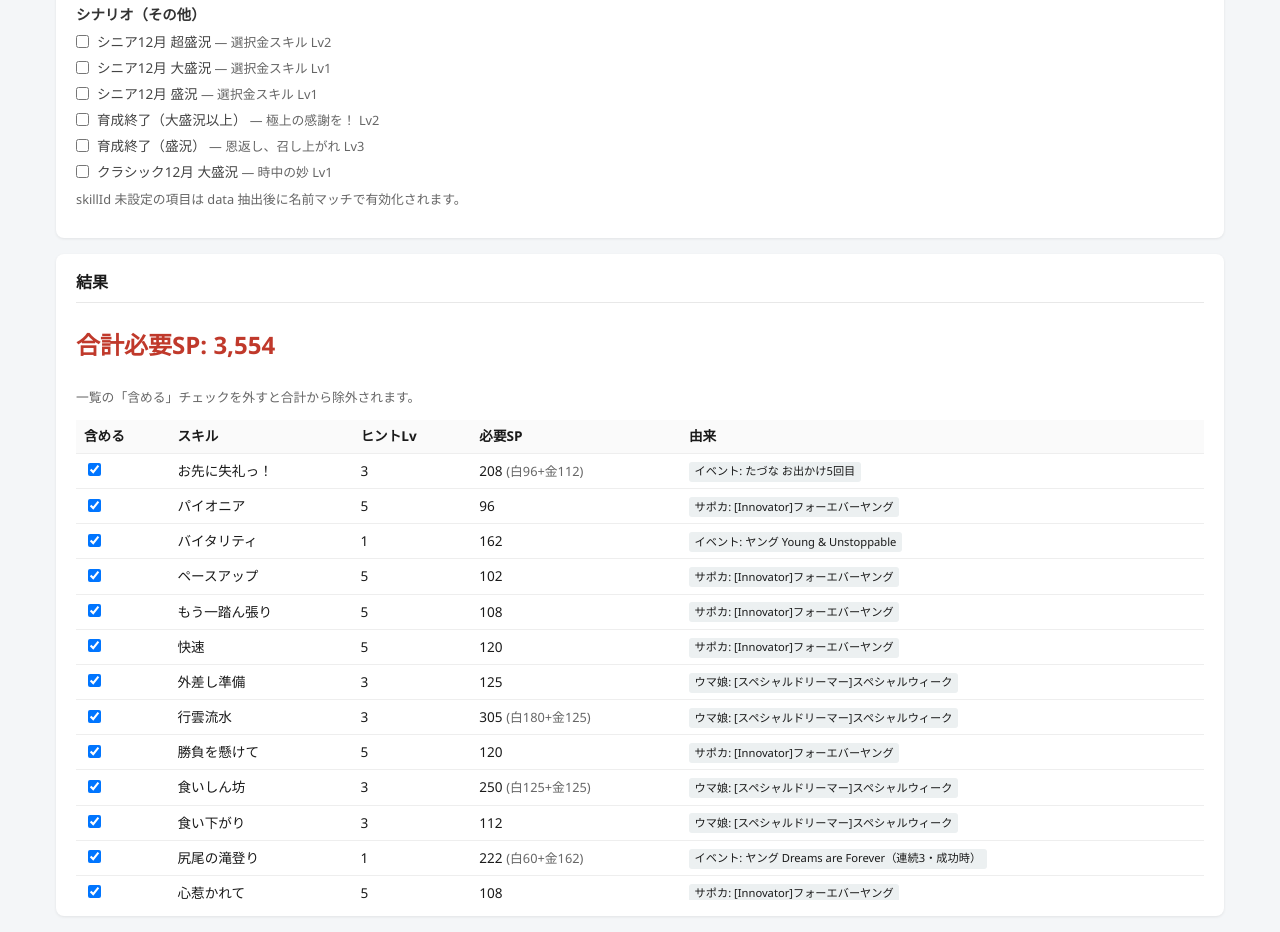
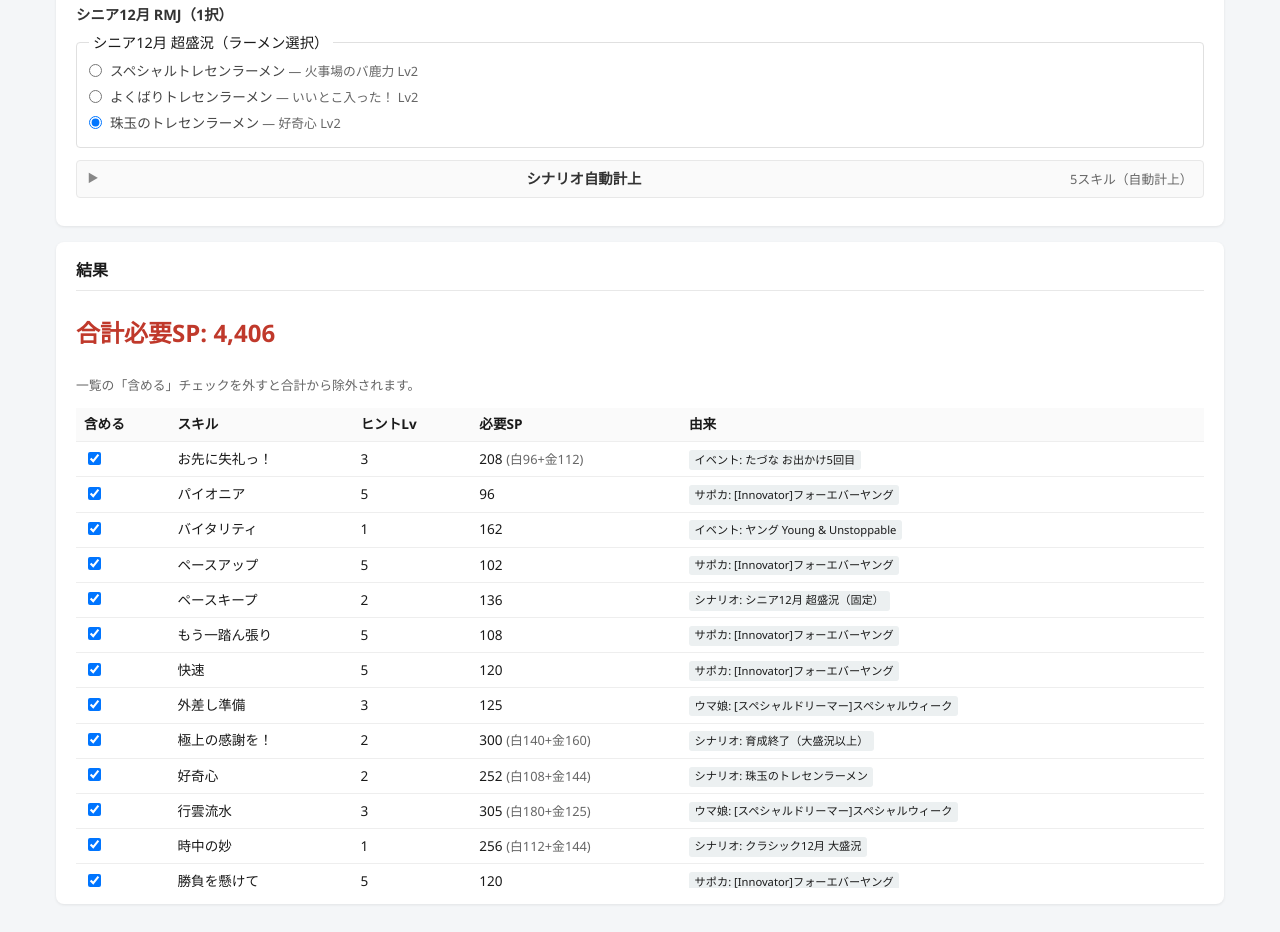
Before and after one commit to Tsuyuchan-jp/umamusume-sp-calc, a website with bundled scripts: page app/index.html in a window 1280 px wide. Shown: the part 1239-2171 px from the top of the page. Built offline with nearby package versions, Linux system fonts and the light colour scheme.

Commit message:
feat: シナリオRMJを自動計上とラーメン3択ラジオに刷新
Co-authored-by: Cursor <cursoragent@cursor.com>

```diff
--- a/app/index.html
+++ b/app/index.html
@@ -105,11 +105,15 @@
         </p>
         <h3 class="subsection-title">シナリオリンク（1択）</h3>
         <div id="scenario-link" class="event-section"></div>
-        <h3 class="subsection-title">シナリオ（その他）</h3>
-        <div id="scenario-checks"></div>
-        <p class="hint" style="margin-top: 0.5rem">
-          skillId 未設定の項目は data 抽出後に名前マッチで有効化されます。
-        </p>
+        <h3 class="subsection-title">シニア12月 RMJ（1択）</h3>
+        <div id="scenario-senior-rmj" class="event-section"></div>
+        <details id="scenario-auto-collapse" class="collapse-section">
+          <summary class="collapse-summary">
+            <span>シナリオ自動計上</span>
+            <span id="scenario-auto-summary" class="collapse-meta"></span>
+          </summary>
+          <div id="scenario-auto" class="event-section collapse-body"></div>
+        </details>
       </section>
 
       <section class="panel">
--- a/app/js/aggregate.js
+++ b/app/js/aggregate.js
@@ -45,7 +45,8 @@ function appendEventSkills(hintEntries, skills, label, nameToId) {
  * @param {number} params.inheritBaseSp default 200
  * @param {Set<string>} [params.enabledEventIds] selection=toggle 用（後方互換）
  * @param {Record<string, string|null>} [params.eventChoiceIds] selection=single の選択
- * @param {Set<string>} params.enabledScenarioEntryIds
+ * @param {Set<string>} params.enabledScenarioEntryIds シナリオリンク選択 ID
+ * @param {string} [params.seniorRmjChoiceId] シニア12月ラーメン選択
  */
 export function buildSkillPlan(params) {
   const skillById = new Map(params.skills.map((s) => [s.id, s]));
@@ -123,14 +124,8 @@ export function buildSkillPlan(params) {
     });
   }
 
-  // シナリオその他（RMJ・終了・クラシック）
-  const scenarioOther = [
-    ...(params.scenario.rmjSkills || []),
-    ...(params.scenario.endSkills || []),
-    ...(params.scenario.classicRmj || []),
-  ];
-  for (const entry of scenarioOther) {
-    if (!params.enabledScenarioEntryIds.has(entry.id)) continue;
+  // シナリオ自動計上（ガチ想定: クラシック大盛況・超盛況固定・育成終了）
+  for (const entry of params.scenario.scenarioAutoSkills || []) {
     for (const sk of entry.skills || []) {
       const skillId = sk.skillId ?? nameToId.get(sk.skillName);
       if (!skillId) continue;
@@ -139,6 +134,25 @@ export function buildSkillPlan(params) {
         hintLevel: sk.hintLevel,
         source: `シナリオ: ${entry.label}`,
       });
+    }
+  }
+
+  // シニア12月 超盛況 ラーメン選択金
+  const rmj = params.scenario.seniorRmjChoice;
+  const rmjChoiceId =
+    params.seniorRmjChoiceId ?? rmj?.defaultChoiceId ?? null;
+  if (rmj && rmjChoiceId) {
+    const choice = (rmj.choices || []).find((c) => c.id === rmjChoiceId);
+    if (choice) {
+      for (const sk of choice.skills || []) {
+        const skillId = sk.skillId ?? nameToId.get(sk.skillName);
+        if (!skillId) continue;
+        hintEntries.push({
+          skillId,
+          hintLevel: sk.hintLevel,
+          source: `シナリオ: ${choice.label}`,
+        });
+      }
     }
   }
 
--- a/app/js/app.js
+++ b/app/js/app.js
@@ -290,29 +290,65 @@ function renderEvents() {
   }
 }
 
-function renderCheckboxes(containerId, items, storageSet, key) {
-  const container = document.getElementById(containerId);
+/** シナリオ自動計上（折りたたみ・確認用） */
+function renderScenarioAuto() {
+  const container = document.getElementById("scenario-auto");
+  const summary = document.getElementById("scenario-auto-summary");
   container.innerHTML = "";
-  for (const item of items) {
-    const id = item.id;
-    const checked = storageSet.has(id) ? "checked" : "";
-    const skillNote =
-      item.skills?.length > 0
-        ? `<span class="hint"> — ${escapeHtml(formatSkillList(item.skills))}</span>`
-        : "";
+
+  const entries = state.scenario.scenarioAutoSkills || [];
+  let skillCount = 0;
+  for (const entry of entries) {
+    skillCount += (entry.skills || []).length;
     const div = document.createElement("div");
-    div.className = "checkbox-row";
+    div.className = "event-auto-item";
     div.innerHTML = `
-      <input type="checkbox" id="${key}-${id}" data-id="${id}" ${checked} />
-      <label for="${key}-${id}">${escapeHtml(item.label)}${skillNote}</label>
+      <div class="event-auto-label">${escapeHtml(entry.label)}</div>
+      <div class="hint">${escapeHtml(formatSkillList(entry.skills))}（自動計上）</div>
     `;
     container.appendChild(div);
-    div.querySelector("input").addEventListener("change", (e) => {
-      if (e.target.checked) storageSet.add(id);
-      else storageSet.delete(id);
-      recalc();
+  }
+  summary.textContent = `${skillCount}スキル（自動計上）`;
+}
+
+/** シニア12月 RMJ ラーメン選択（相互排他ラジオ1択） */
+function renderSeniorRmjRadios() {
+  const container = document.getElementById("scenario-senior-rmj");
+  container.innerHTML = "";
+  const rmj = state.scenario.seniorRmjChoice;
+  if (!rmj?.choices?.length) return;
+
+  const group = document.createElement("fieldset");
+  group.className = "event-single-group";
+  const legend = document.createElement("legend");
+  legend.textContent = rmj.label || "シニア12月 超盛況";
+  group.appendChild(legend);
+
+  const defaultId = rmj.defaultChoiceId ?? rmj.choices[0].id;
+  const current = state.ui.seniorRmjChoiceId ?? defaultId;
+
+  for (const choice of rmj.choices) {
+    const row = document.createElement("div");
+    row.className = "radio-row";
+    const inputId = `scn-rmj-${choice.id}`;
+    const checked = current === choice.id ? "checked" : "";
+    const skillNote =
+      choice.skills?.length > 0
+        ? `<span class="hint"> — ${escapeHtml(formatSkillList(choice.skills))}</span>`
+        : "";
+    row.innerHTML = `
+      <input type="radio" name="scenario-senior-rmj" id="${inputId}" value="${escapeHtml(choice.id)}" ${checked} />
+      <label for="${inputId}">${escapeHtml(choice.label)}${skillNote}</label>
+    `;
+    group.appendChild(row);
+    row.querySelector("input").addEventListener("change", (e) => {
+      if (e.target.checked) {
+        state.ui.seniorRmjChoiceId = choice.id;
+        recalc();
+      }
     });
   }
+  container.appendChild(group);
 }
 
 /** 編成に応じたリンクヒント（白 or 金）を表示用に解決 */
@@ -366,7 +402,7 @@ function renderScenarioLinkRadios() {
 }
 
 function buildEnabledScenarioEntryIds() {
-  const enabled = new Set(state.ui.enabledScenarioEntryIds);
+  const enabled = new Set();
   const linkId = state.ui.scenarioLinkChoiceId ?? "link_dotou";
   if (linkId) enabled.add(linkId);
   return enabled;
@@ -396,6 +432,7 @@ function recalc() {
     enabledEventIds: state.ui.enabledEventIds,
     eventChoiceIds: Object.fromEntries(state.ui.eventChoiceIds),
     enabledScenarioEntryIds: buildEnabledScenarioEntryIds(),
+    seniorRmjChoiceId: state.ui.seniorRmjChoiceId,
   });
 
   document.getElementById("total-sp").textContent = plan.total.toLocaleString();
@@ -497,8 +534,9 @@ async function init() {
         supportIds: [null, null, null, null, null, null],
         enabledEventIds: new Set(),
         eventChoiceIds: initEventChoiceIds(events),
-        enabledScenarioEntryIds: new Set(),
         scenarioLinkChoiceId: "link_dotou",
+        seniorRmjChoiceId:
+          scenario.seniorRmjChoice?.defaultChoiceId ?? "ramen_shugyoku",
       },
     };
 
@@ -507,19 +545,10 @@ async function init() {
     renderSupportSlots();
     bindSupportFilters();
 
-    const scenarioOther = [
-      ...(scenario.rmjSkills || []),
-      ...(scenario.endSkills || []),
-      ...(scenario.classicRmj || []),
-    ];
     renderEvents();
     renderScenarioLinkRadios();
-    renderCheckboxes(
-      "scenario-checks",
-      scenarioOther,
-      state.ui.enabledScenarioEntryIds,
-      "scn"
-    );
+    renderSeniorRmjRadios();
+    renderScenarioAuto();
 
     bindOptions();
     recalc();
--- a/data/scenarios/toresenken.json
+++ b/data/scenarios/toresenken.json
@@ -1,8 +1,8 @@
 {
-  "version": 2,
+  "version": 3,
   "scenarioId": "toresenken",
   "name": "らっしゃい！トレセン軒！",
-  "description": "mee1080/umasim ramen_memo.md ベース。選択式でON/OFF。リンクはシニア9月前半: 非編成=白・編成=金。",
+  "description": "mee1080/umasim ramen_memo.md ベース。ガチ想定: RMJ/終了は自動計上、シニア12月はラーメン3択。",
   "linkSkills": [
     {
       "id": "link_fine_motion",
@@ -96,80 +96,88 @@
       }
     }
   ],
-  "rmjSkills": [
+  "scenarioAutoSkills": [
     {
-      "id": "rmj_super",
-      "label": "シニア12月 超盛況",
+      "id": "classic_rmj_great",
+      "label": "クラシック12月 大盛況",
       "skills": [
         {
-          "skillName": "選択金スキル",
-          "hintLevel": 2,
-          "defaultOn": false,
-          "note": "選択式・要手動指定"
+          "skillId": 202791,
+          "skillName": "時中の妙",
+          "hintLevel": 1
         }
       ]
     },
     {
-      "id": "rmj_great",
-      "label": "シニア12月 大盛況",
+      "id": "senior_rmj_super_fixed",
+      "label": "シニア12月 超盛況（固定）",
       "skills": [
         {
-          "skillName": "選択金スキル",
-          "hintLevel": 1,
-          "defaultOn": false
+          "skillId": 200472,
+          "skillName": "ペースキープ",
+          "hintLevel": 2
+        },
+        {
+          "skillId": 200742,
+          "skillName": "深呼吸",
+          "hintLevel": 2
+        },
+        {
+          "skillId": 210392,
+          "skillName": "恩返し、召し上がれ",
+          "hintLevel": 3
         }
       ]
     },
-    {
-      "id": "rmj_good",
-      "label": "シニア12月 盛況",
-      "skills": [
-        {
-          "skillName": "選択金スキル",
-          "hintLevel": 1,
-          "defaultOn": false
-        }
-      ]
-    }
-  ],
-  "endSkills": [
     {
       "id": "end_great",
       "label": "育成終了（大盛況以上）",
       "skills": [
         {
+          "skillId": 210391,
           "skillName": "極上の感謝を！",
-          "hintLevel": 2,
-          "defaultOn": false,
-          "skillId": 210391
+          "hintLevel": 2
+        }
+      ]
+    }
+  ],
+  "seniorRmjChoice": {
+    "label": "シニア12月 超盛況（ラーメン選択）",
+    "defaultChoiceId": "ramen_shugyoku",
+    "choices": [
+      {
+        "id": "ramen_special",
+        "label": "スペシャルトレセンラーメン",
+        "skills": [
+          {
+            "skillId": 200761,
+            "skillName": "火事場のバ鹿力",
+            "hintLevel": 2
           }
         ]
       },
       {
-      "id": "end_good",
-      "label": "育成終了（盛況）",
+        "id": "ramen_yokubari",
+        "label": "よくばりトレセンラーメン",
         "skills": [
           {
-          "skillName": "恩返し、召し上がれ",
-          "hintLevel": 3,
-          "defaultOn": false,
-          "skillId": 210392
+            "skillId": 201652,
+            "skillName": "いいとこ入った！",
+            "hintLevel": 2
           }
         ]
-    }
-  ],
-  "classicRmj": [
+      },
       {
-      "id": "classic_great",
-      "label": "クラシック12月 大盛況",
+        "id": "ramen_shugyoku",
+        "label": "珠玉のトレセンラーメン",
         "skills": [
           {
-          "skillName": "時中の妙",
-          "hintLevel": 1,
-          "defaultOn": false,
-          "skillId": 202791
+            "skillId": 203851,
+            "skillName": "好奇心",
+            "hintLevel": 2
           }
         ]
       }
     ]
   }
+}
```
Also changed, not shown: docs/AGENT_HANDOFF.md (+3 -5 lines), docs/DATA.md (+4 -4 lines), docs/ROADMAP.md (+1 -1 lines), docs/spec.md (+4 -1 lines), scripts/extract_mdb.mjs (+9 -3 lines), scripts/verify_data.mjs (+10 -8 lines). Lines whose indentation alone changed are shown as unchanged.
